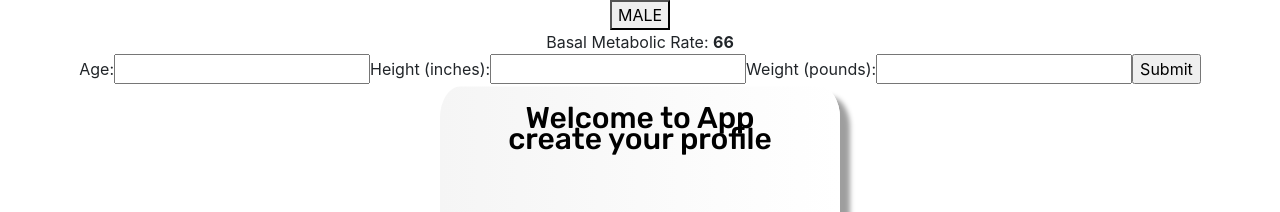
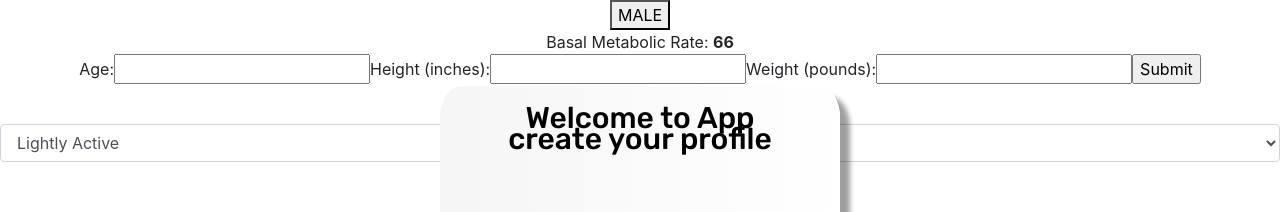
Before and after one commit to petermijkje/workout_app, a React (Create React App) app in the folder workout_app/: page /CreateYourProfile in a window 1280 px wide. Shown: the top 212 px of the page. Built offline with nearby package versions, Linux system fonts and the light colour scheme.

Commit message:
added options to create the selection for TDEE

```diff
--- a/workout_app/src/Components/SignUp/CreateYourProfile/CreateYourProfile.js
+++ b/workout_app/src/Components/SignUp/CreateYourProfile/CreateYourProfile.js
@@ -1,4 +1,5 @@
 import React, { Component } from 'react';
+import { Button, Form, FormGroup, Label, Input, FormText } from 'reactstrap';
 
 export default class CreateYourProfile extends Component {
     constructor(props){
@@ -112,6 +113,15 @@ render() {
                         />
                         </label>
                         <input type="submit" value="Submit" />
+                        <FormGroup>
+                            <Label for="exampleSelect">Select</Label>
+                            <Input type="select" name="select" id="exampleSelect">
+                                <option>Lightly Active</option>
+                                <option>Moderately Active</option>
+                                <option>Very Active</option>
+                                <option>Extra Active</option>
+                            </Input>
+                        </FormGroup>
                     </form>
                 </div>
             )
@@ -148,6 +158,15 @@ render() {
                         />
                         </label>
                         <input type="submit" value="Submit" />
+                        <FormGroup>
+                            <Label for="exampleSelect">Select</Label>
+                            <Input type="select" name="select" id="exampleSelect">
+                                <option>Lightly Active</option>
+                                <option>Moderately Active</option>
+                                <option>Very Active</option>
+                                <option>Extra Active</option>
+                            </Input>
+                        </FormGroup>
                     </form>
                 </div>
             )
```
